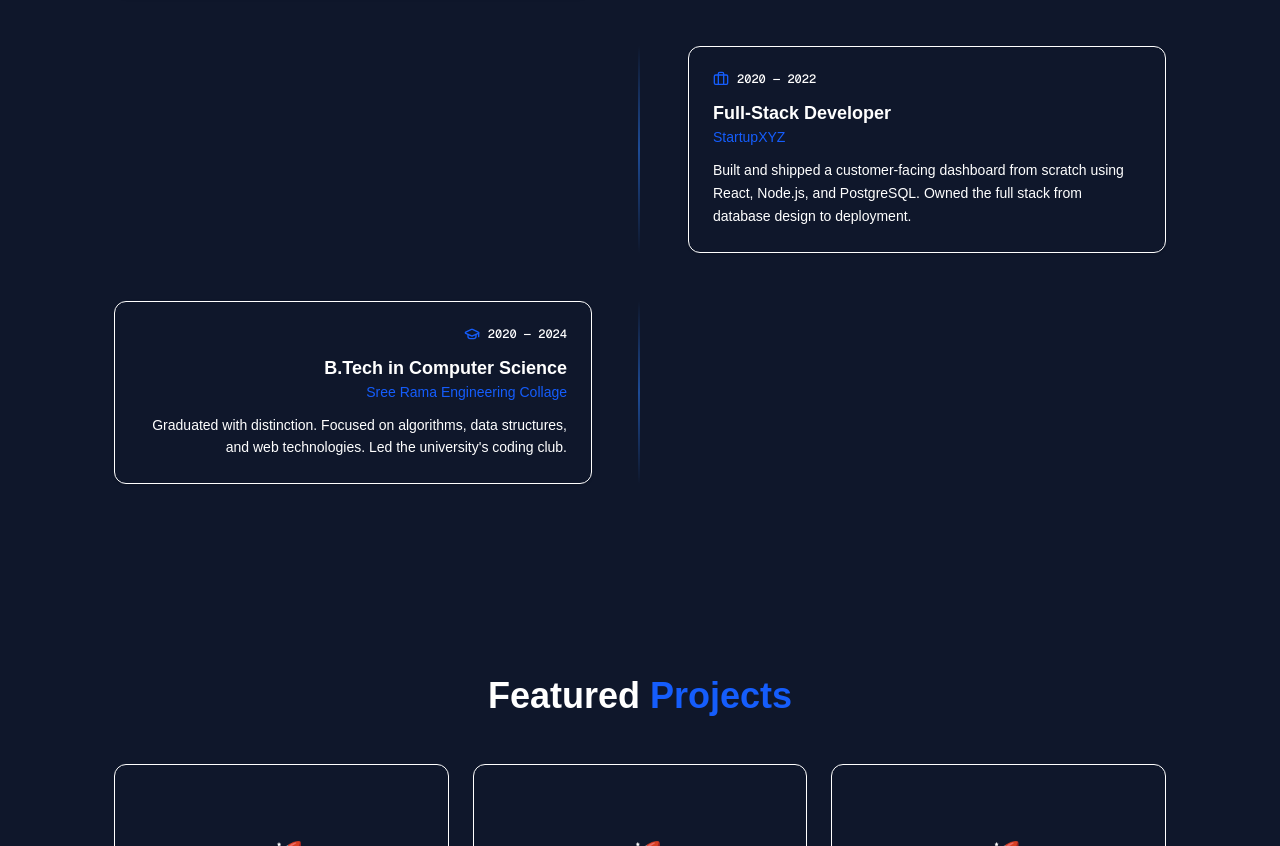
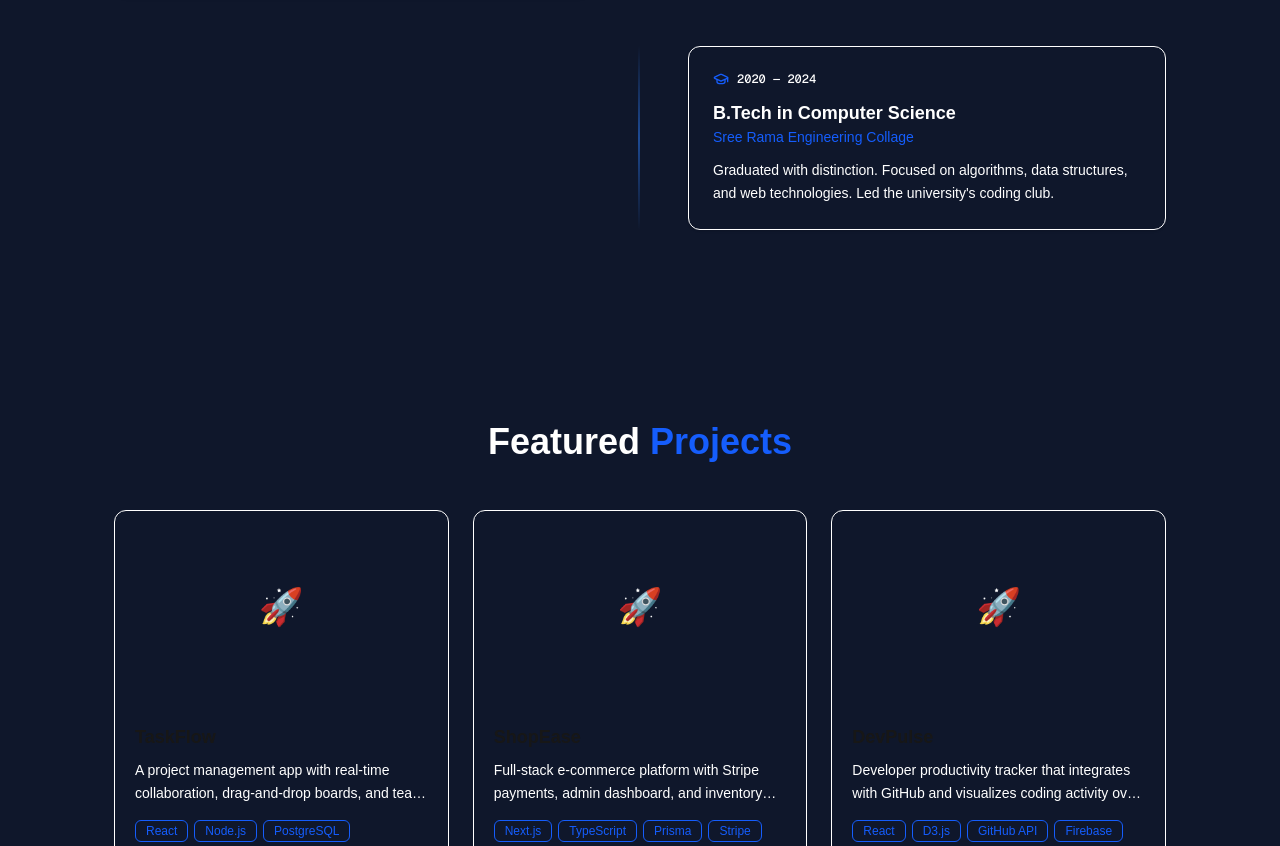
Before and after one commit to Gopi-varaprasad7/my-portfolio, a Next.js app: page / in a window 1280 px wide. Shown: the part 2224-3070 px from the top of the page. Built offline with nearby package versions, Linux system fonts and the light colour scheme.

Commit message:
essential changes

```diff
--- a/app/components/Experience.tsx
+++ b/app/components/Experience.tsx
@@ -11,14 +11,6 @@ const timelineData = [
     period: '2025 Jan — 2025 December',
     description:
       'Leading the frontend team in building a SaaS platform with React and TypeScript. Improved page load speed by 40% and implemented a design system used across 5 products.',
-  },
-  {
-    type: 'work' as const,
-    title: 'Full-Stack Developer',
-    org: 'StartupXYZ',
-    period: '2020 — 2022',
-    description:
-      'Built and shipped a customer-facing dashboard from scratch using React, Node.js, and PostgreSQL. Owned the full stack from database design to deployment.',
   },
   {
     type: 'education' as const,
```
